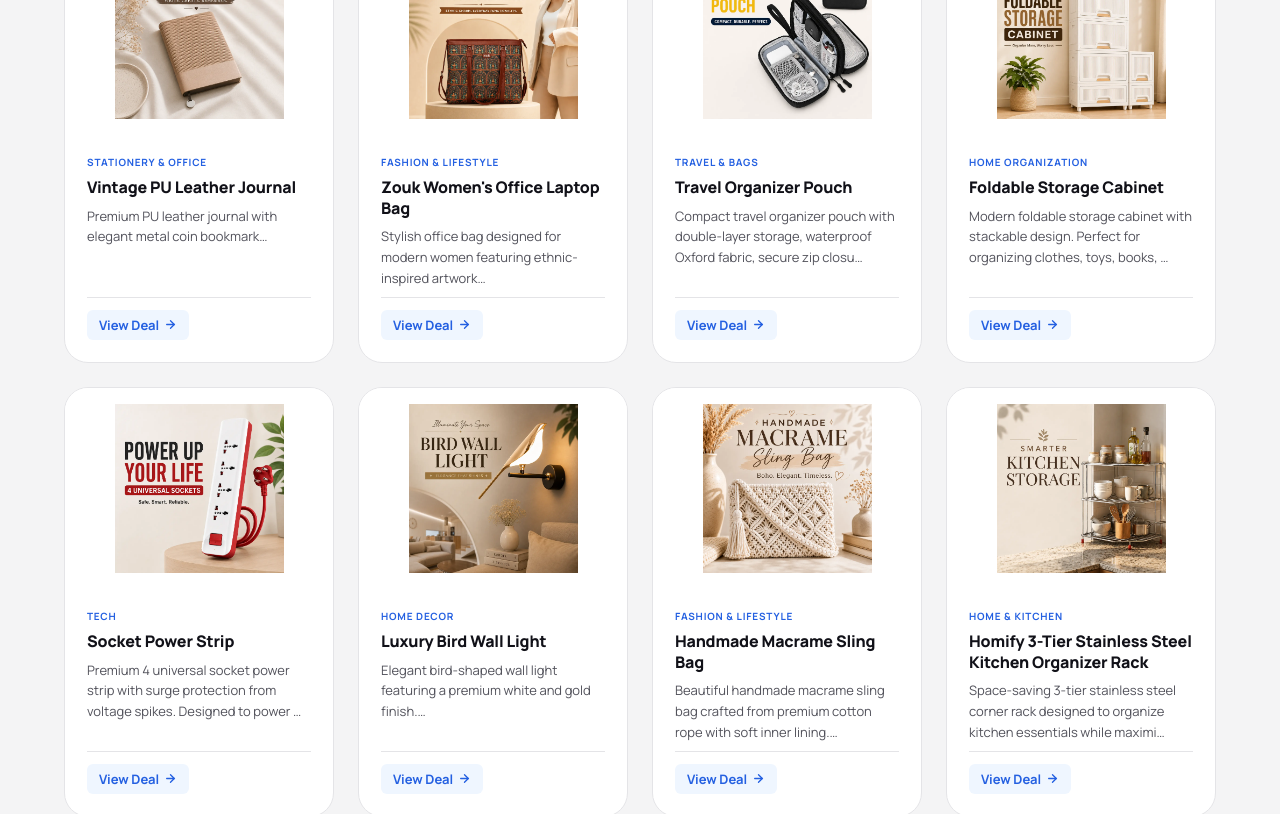
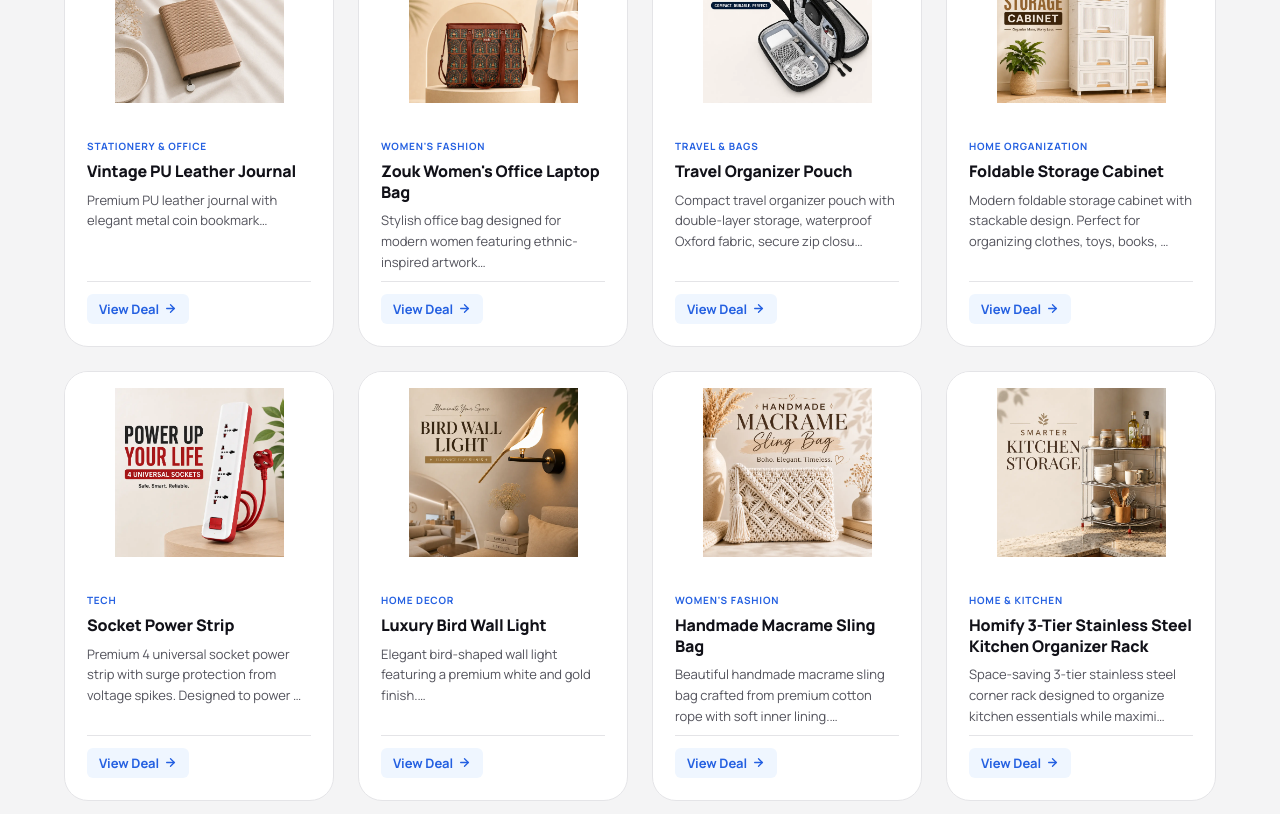
Before and after one commit to JayeshDev-25/Affiliate-website, a React (Vite) app: page / in a window 1280 px wide. Shown: the part 1500-2314 px from the top of the page. Built offline with nearby package versions, Linux system fonts and the light colour scheme.

Commit message:
Corrections

```diff
--- a/src/App.jsx
+++ b/src/App.jsx
@@ -51,6 +51,7 @@ import img_39 from "./assets/images/products/39.webp";
 import img_40 from "./assets/images/products/40.webp";
 import img_41 from "./assets/images/products/41.webp";
 import img_42 from "./assets/images/products/42.webp";
+import img_43 from "./assets/images/products/43.webp";
 //
 const PRODUCTS = [
   {
@@ -348,7 +349,7 @@ const PRODUCTS = [
   {
     id: 19,
     title: "Zouk Women's Office Laptop Bag",
-    category: "Fashion & Lifestyle",
+    category: "Women's Fashion",
     tag: "Best Seller",
     image: img_19,
     affiliateUrl: "https://amzn.to/3S2huQ0",
@@ -448,7 +449,7 @@ const PRODUCTS = [
   {
     id: 24,
     title: "Handmade Macrame Sling Bag",
-    category: "Fashion & Lifestyle",
+    category: "Women's Fashion",
     tag: "Boho Chic",
     image: img_24,
     affiliateUrl: "https://amzn.to/4e5sBjL",
@@ -505,7 +506,7 @@ const PRODUCTS = [
   {
     id: 27,
     title: "PUMA Women Smasher Sneaker",
-    category: "Fashion & Lifestyle",
+    category: "Women's Fashion",
     tag: "Women's Footwear",
     image: img_27,
     affiliateUrl: "https://amzn.to/43EbpvI",
@@ -796,6 +797,24 @@ const PRODUCTS = [
     ],
     featured: false
   },
+  {
+    id: 43,
+    title: "TIMEWEAR Analog Slim Two Hands Leather Strap Watch for Men",
+    category: "Men's Fashion",
+    tag: "Best Amazon Find",
+    image: img_43,
+    affiliateUrl: "https://link.amazon/B09u78Riu",
+    description: "A sleek and elegant analog watch featuring a slim dial and premium leather strap. Perfect for daily wear, office outfits, casual looks, and gifting.",
+    features: [
+      "Ultra-slim minimalist dial design",
+      "Comfortable leather strap",
+      "Lightweight for all-day wear",
+      "Versatile style for casual & formal outfits",
+      "Classic timeless look",
+      "Great value budget watch"
+    ],
+    featured: false
+  },
 ];
 
 const CATEGORIES = ["All", ...new Set(PRODUCTS.map((p) => p.category))];
--- a/src/components/FeaturedSection.jsx
+++ b/src/components/FeaturedSection.jsx
@@ -24,14 +24,6 @@ const FeaturedSection = ({ products, onProductClick }) => {
 };
 
 const FeaturedCard = ({ product, onClick, index }) => {
-  const discount = product.originalPrice
-    ? Math.round(
-        ((parseInt(product.originalPrice.replace(/[^0-9]/g, "")) -
-          parseInt(product.price.replace(/[^0-9]/g, ""))) /
-          parseInt(product.originalPrice.replace(/[^0-9]/g, ""))) *
-          100
-      )
-    : null;
 
   const handleClick = () => {
     if (window.gtag) {
@@ -55,9 +47,6 @@ const FeaturedCard = ({ product, onClick, index }) => {
     >
       <div className="fc-img-wrap">
         <img src={product.image} alt={product.title} loading="lazy" />
-        {discount >= 10 && (
-          <span className="fc-discount">Save {discount}%</span>
-        )}
       </div>
       <div className="fc-body">
         <span className="fc-cat">{product.category}</span>
--- a/src/components/Hero.jsx
+++ b/src/components/Hero.jsx
@@ -56,12 +56,6 @@ const Hero = ({ featuredProduct, onProductClick }) => {
               <div className="hero-product-info">
                 <span className="hero-product-cat">{featuredProduct.category}</span>
                 <h3 className="hero-product-title">{featuredProduct.title}</h3>
-                <div className="hero-product-pricing">
-                  <span className="hero-price">{featuredProduct.price}</span>
-                  {featuredProduct.originalPrice && (
-                    <span className="hero-original">{featuredProduct.originalPrice}</span>
-                  )}
-                </div>
                 <div className="hero-product-cta btn btn-primary btn-sm" aria-hidden="true">
                   View on Amazon
                   <svg width="14" height="14" viewBox="0 0 24 24" fill="none" stroke="currentColor" strokeWidth="2.5" strokeLinecap="round" aria-hidden="true">
--- a/src/components/ProductCard.jsx
+++ b/src/components/ProductCard.jsx
@@ -8,22 +8,12 @@ const tagColors = {
 };
 
 const ProductCard = ({ product, onClick }) => {
-  const discount = product.originalPrice
-    ? Math.round(
-        ((parseInt(product.originalPrice.replace(/[^0-9]/g, "")) -
-          parseInt(product.price.replace(/[^0-9]/g, ""))) /
-          parseInt(product.originalPrice.replace(/[^0-9]/g, ""))) *
-          100
-      )
-    : null;
-
   const handleClick = () => {
     if (window.gtag) {
       window.gtag('event', 'product_click', {
         product_id: product.id,
         product_name: product.title,
         product_category: product.category,
-        product_price: product.price,
         click_location: 'product_grid'
       });
     }
@@ -45,9 +35,6 @@ const ProductCard = ({ product, onClick }) => {
           <span className={`pc-tag badge ${tagColors[product.tag] || "badge-blue"}`}>
             {product.tag}
           </span>
-        )}
-        {discount >= 10 && (
-          <span className="pc-discount">-{discount}%</span>
         )}
       </div>
 
--- a/src/components/ProductModal.jsx
+++ b/src/components/ProductModal.jsx
@@ -7,6 +7,16 @@ const ProductModal = ({ product, onClose }) => {
     window.addEventListener("keydown", handleKey);
     return () => window.removeEventListener("keydown", handleKey);
   }, [onClose]);
+
+  const handleAffiliateClick = () => {
+    if (window.gtag) {
+      window.gtag("event", "affiliate_click", {
+        product_id: product.id,
+        product_name: product.title,
+        product_category: product.category,
+      });
+    }
+  };
 
   return (
     <div
@@ -22,7 +32,8 @@ const ProductModal = ({ product, onClose }) => {
       >
         <button className="modal-close" onClick={onClose} aria-label="Close product details">
           <svg width="16" height="16" viewBox="0 0 24 24" fill="none" stroke="currentColor" strokeWidth="2" strokeLinecap="round" aria-hidden="true">
-            <line x1="18" y1="6" x2="6" y2="18" /><line x1="6" y1="6" x2="18" y2="18" />
+            <line x1="18" y1="6" x2="6" y2="18" />
+            <line x1="6" y1="6" x2="18" y2="18" />
           </svg>
         </button>
 
@@ -33,7 +44,7 @@ const ProductModal = ({ product, onClose }) => {
 
           <div className="modal-info">
             <span className="modal-cat">{product.category}</span>
-            <h1 className="modal-title">{product.title}</h1>
+            <h2 className="modal-title">{product.title}</h2>
 
             <p className="modal-description">{product.description}</p>
 
@@ -43,7 +54,9 @@ const ProductModal = ({ product, onClose }) => {
                 <ul className="modal-feature-list" role="list">
                   {product.features.map((f, i) => (
                     <li key={i} className="modal-feature-item">
-                      <svg width="14" height="14" viewBox="0 0 24 24" fill="none" stroke="currentColor" strokeWidth="2.5" strokeLinecap="round" aria-hidden="true"><polyline points="20 6 9 17 4 12"/></svg>
+                      <svg width="14" height="14" viewBox="0 0 24 24" fill="none" stroke="currentColor" strokeWidth="2.5" strokeLinecap="round" aria-hidden="true">
+                        <polyline points="20 6 9 17 4 12" />
+                      </svg>
                       {f}
                     </li>
                   ))}
@@ -56,18 +69,23 @@ const ProductModal = ({ product, onClose }) => {
               target="_blank"
               rel="noopener noreferrer sponsored"
               className="btn btn-primary modal-cta"
+              onClick={handleAffiliateClick}
             >
               <svg width="16" height="16" viewBox="0 0 24 24" fill="none" stroke="currentColor" strokeWidth="2" strokeLinecap="round" aria-hidden="true">
-                <path d="M6 2 3 6v14a2 2 0 0 0 2 2h14a2 2 0 0 0 2-2V6l-3-4z"/><line x1="3" y1="6" x2="21" y2="6"/><path d="M16 10a4 4 0 0 1-8 0"/>
+                <path d="M6 2 3 6v14a2 2 0 0 0 2 2h14a2 2 0 0 0 2-2V6l-3-4z" />
+                <line x1="3" y1="6" x2="21" y2="6" />
+                <path d="M16 10a4 4 0 0 1-8 0" />
               </svg>
               See Price on Amazon
             </a>
 
             <p className="modal-disclosure">
               <svg width="12" height="12" viewBox="0 0 24 24" fill="none" stroke="currentColor" strokeWidth="2" strokeLinecap="round" aria-hidden="true">
-                <circle cx="12" cy="12" r="10"/><line x1="12" y1="8" x2="12" y2="12"/><line x1="12" y1="16" x2="12.01" y2="16"/>
+                <circle cx="12" cy="12" r="10" />
+                <line x1="12" y1="8" x2="12" y2="12" />
+                <line x1="12" y1="16" x2="12.01" y2="16" />
               </svg>
-              As an Amazon Associate, we earn a small commission from qualifying purchases at no extra cost to you.
+              As an Amazon Associate, we earn a small commission at no extra cost to you.
             </p>
           </div>
         </div>
```
Also changed, not shown: src/assets/images/products/43.webp (added).
